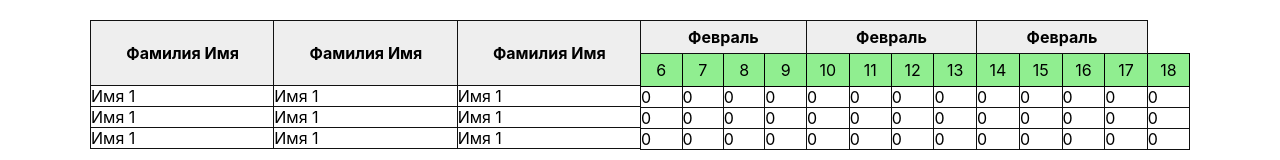
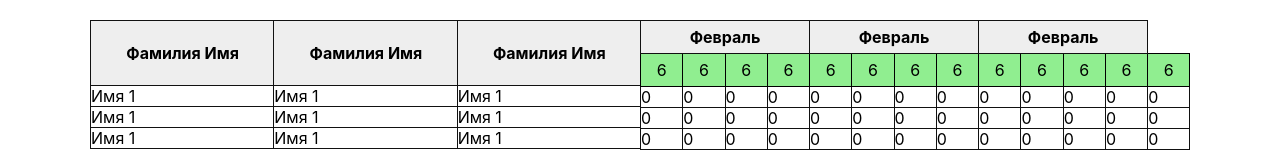
Before and after one commit to dimonarhipon/zencode__test-task, a React (Create React App) app in the folder zencode__test-task/: page / in a window 1280 px wide. Shown: the top 160 px of the page. Built offline with nearby package versions, Linux system fonts and the light colour scheme.

Commit message:
Update Week.js

```diff
--- a/zencode__test-task/src/uikid/Board/WorkingHours/MounthsWeeks/Week/Week.js
+++ b/zencode__test-task/src/uikid/Board/WorkingHours/MounthsWeeks/Week/Week.js
@@ -1,22 +1,23 @@
 import React, { Fragment } from 'react'
-import clases from './Week.module.css'
+// import clases from './Week.module.css'
+import UneditableCell from '../../../../Cells/UneditableCell/UneditableCell'
 
 let Week = () => {
   return (
     <Fragment>
-      <td className={clases.week}>6</td>
-      <td className={clases.week}>7</td>
-      <td className={clases.week}>8</td>
-      <td className={clases.week}>9</td>
-      <td className={clases.week}>10</td>
-      <td className={clases.week}>11</td>
-      <td className={clases.week}>12</td>
-      <td className={clases.week}>13</td>
-      <td className={clases.week}>14</td>
-      <td className={clases.week}>15</td>
-      <td className={clases.week}>16</td>
-      <td className={clases.week}>17</td>
-      <td className={clases.week}>18</td>
+      <UneditableCell />
+      <UneditableCell />
+      <UneditableCell />
+      <UneditableCell />
+      <UneditableCell />
+      <UneditableCell />
+      <UneditableCell />
+      <UneditableCell />
+      <UneditableCell />
+      <UneditableCell />
+      <UneditableCell />
+      <UneditableCell />
+      <UneditableCell />
     </Fragment>
   )
 }
```
